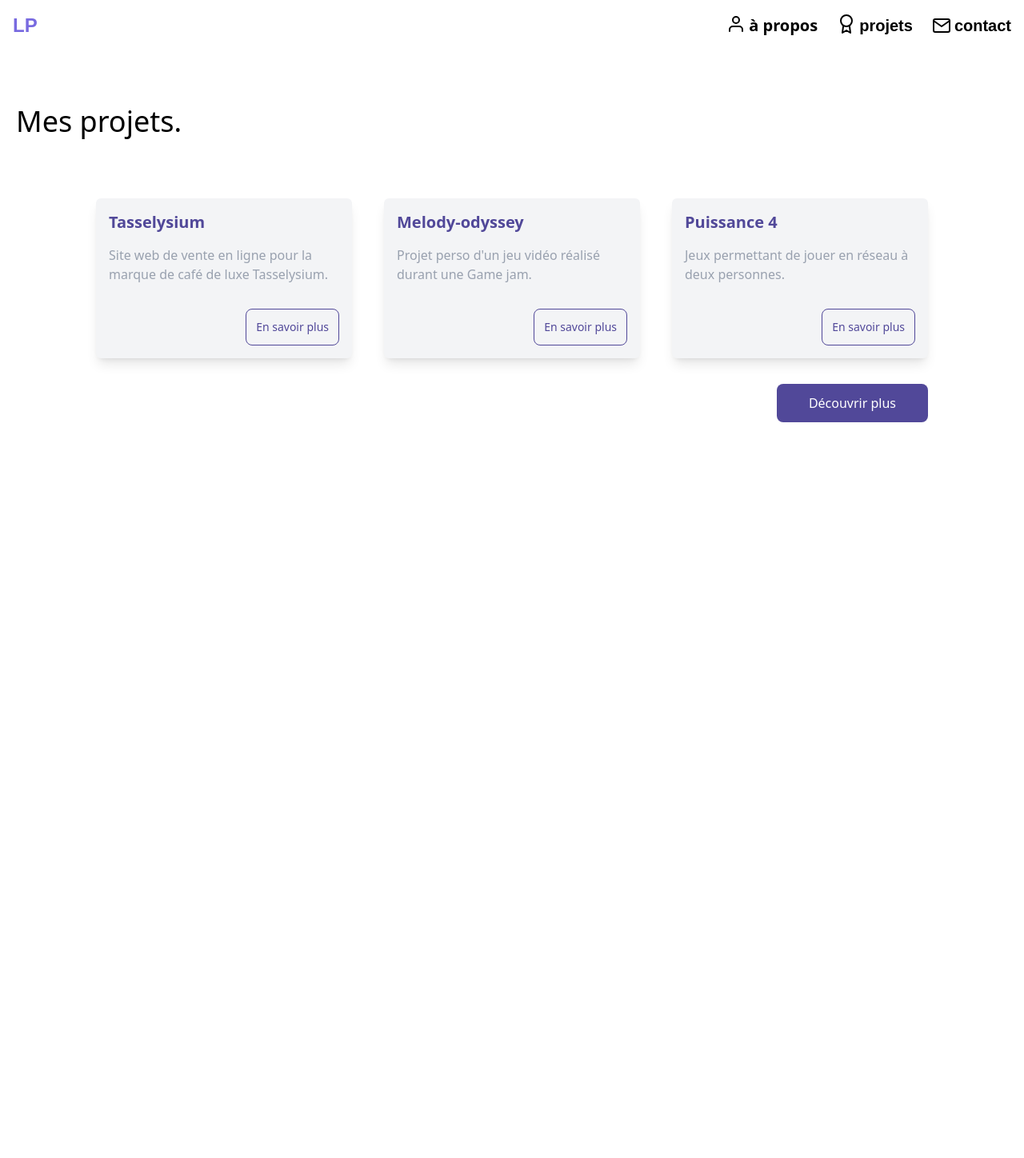
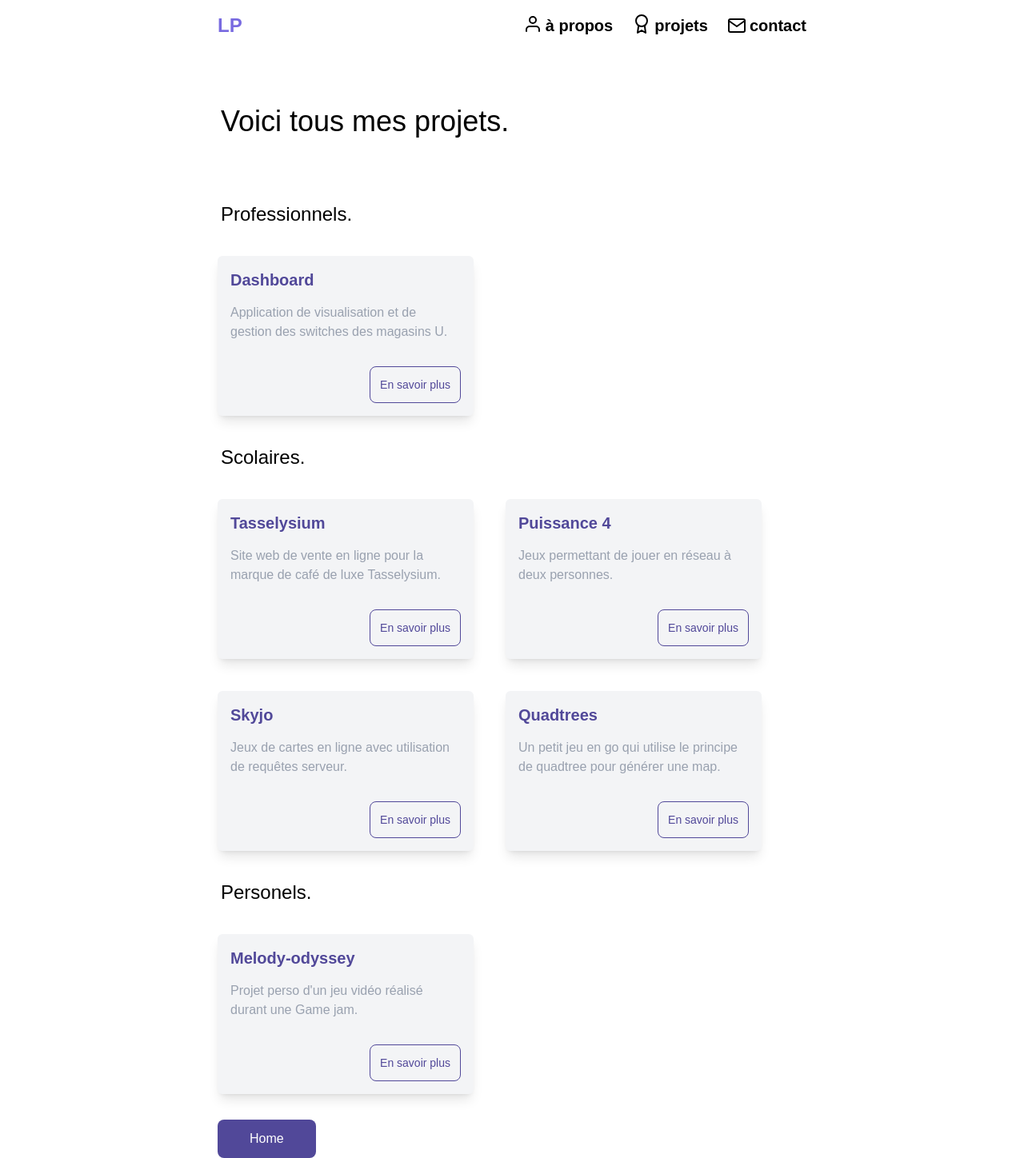
Before and after one commit to Speed-12/portfolio, a React (Vite) app in the folder portfolioApp/: page /projects in a window 1280 px wide. Shown: the whole page at 80% size. Before the commit the page ends 800 px from the top, so only its background shows below. Built offline with nearby package versions, Linux system fonts and the light colour scheme.

Commit message:
adding projects page

```diff
--- a/portfolioApp/src/App.tsx
+++ b/portfolioApp/src/App.tsx
@@ -9,7 +9,7 @@ function App() {
 
   return (
     <div className='flex w-full h-full justify-center font-[arial]'>
-      <div className='max-w-[60vw]'>
+      <div className='md:w-[60vw]'>
         <Header></Header>
         <Intro />
         <Apropros />
--- a/portfolioApp/src/Intro.tsx
+++ b/portfolioApp/src/Intro.tsx
@@ -29,7 +29,8 @@ return (
             <div className='flex max-lg:flex-col w-full sm:pt-10 items-center justify-between'>
                 <div className='flex flex-col w-fit'>
                     <h2 className='xl:text-7xl md:text-5xl text-4xl text-black'>Lucas Piou</h2>
-                    <h2 className='xl:text-4xl md:text-3xl text-2xl sm:w-fit w-12 sm:pb-0 pb-10'> Etudiant  {specialities} </h2>
+                    <img src="llline.svg" alt="" />
+                    <h2 className='xl:text-4xl md:text-3xl text-2xl sm:w-fit w-12 sm:pb-0 pb-20'> Etudiant  {specialities} </h2>
                 </div>
 
                 <div className='rounded-b-[25vw] relative overflow-hidden 2xl:w-[20vw] md:w-[25vw] w-[40vw] 2xl:h-[30vw] md:h-[40vw] h-[60vw] -translate-y-[70px]'>
@@ -49,9 +50,9 @@ return (
 
             <div className="h-fit">
                 <a className='scroll-smooth ' href="#apropos">
-                    <img className='fill-white xl:size-10 md:size-8 size-4 animate-bounce' src="angle-down.svg" alt="" />
-                    <img className='xl:size-10 md:size-8 size-4 animate-bounce' src="angle-down.svg " alt="" />
-                    <img className='xl:size-10 md:size-8 size-4 animate-bounce' src="angle-down.svg" alt="" />
+                    <img className='xl:size-[4vh] md:size-[4vh] size-[4vh] animate-bounce' src="angle-down.svg" alt="" />
+                    <img className='xl:size-[4vh] md:size-[4vh] size-[4vh] animate-bounce' src="angle-down.svg " alt="" />
+                    <img className='xl:size-[4vh] md:size-[4vh] size-[4vh] animate-bounce' src="angle-down.svg" alt="" />
                 </a>
             </div>
         </div>
--- a/portfolioApp/src/projects.tsx
+++ b/portfolioApp/src/projects.tsx
@@ -21,10 +21,12 @@ export default function Projects() {
                         <div className='flex flex-nowrap max-xl:flex-col flex-row items-center w-full gap-2'>
                             {cards.map((card, index) => (<Card key={index} index={index} {...card}/>))}
                         </div>
+                        <a href="/projects">
+                            <button className="flex self-end w-fit mx-4 px-10 py-3 text-md bg-[#514899] text-white p-2 mt-4 hover:scale-105 rounded-lg transition-all">
+                                Découvrir plus
+                            </button>
+                        </a>
 
-                        <button className="flex self-end w-fit mx-4 px-10 py-3 text-md bg-[#514899] text-white p-2 mt-4 hover:scale-105 rounded-lg transition-all">
-                            Découvrir plus
-                        </button>
                     </div>
                 </div>
             </div>
--- a/portfolioApp/src/projectsPage.tsx
+++ b/portfolioApp/src/projectsPage.tsx
@@ -1,14 +1,57 @@
+import Card from './components/Card.tsx';
 import { Header } from './HeaderA.tsx'
-import Projects from './projects.tsx'
 
 export default function ProjectsPage() {
+const cardProfessionnels = [
+{ title: "Dashboard", description: "Application de visualisation et de gestion des switches des magasins U.", img:"", click:()=>{location.href='https://tasselysium.noknok.dev/';}},
+];
+
+const cardsScolaire = [
+{ title: "Tasselysium", description: "Site web de vente en ligne pour la marque de café de luxe Tasselysium.", img:"jeuGo.png", click:()=>{location.href='https://tasselysium.noknok.dev/';}},
+{ title: "Puissance 4", description: "Jeux permettant de jouer en réseau à deux personnes." ,click:()=>{}},
+{ title: "Skyjo", description: "Jeux de cartes en ligne avec utilisation de requêtes serveur.",click:()=>{} },
+{ title: "Quadtrees", description: "Un petit jeu en go qui utilise le principe de quadtree pour générer une map.",click:()=>{} },
+];
+
+const cardsPersonels= [
+{ title: "Melody-odyssey", description: " Projet perso d'un jeu vidéo réalisé durant une Game jam.",click:()=>{location.href='https://koriaaaaaaaaaaa.itch.io/melody-odyssey'} },
+];
+
   return (
     <>
-      <Header></Header>
-      <div>
-          <div>
-              <Projects/>
+      <div className='flex w-full h-full justify-center font-[arial]'>
+        <div className='md:w-[60vw]'>
+          <Header></Header>
+          <div className="flex flex-col gap-10 pt-12  ">
+            <div>
+                <h1 id="projects" className="text-4xl p-5">Voici tous mes projets.</h1>
+            </div>
+            <div className="flex flex-col items-center">
+              <div className="flex flex-col w-fit  justify-end">
+                <h3 className="text-2xl p-5">Professionnels.</h3>
+                <div className='flex flex-wrap max-xl:flex-col flex-row items-center w-full gap-2'>
+                    {cardProfessionnels.map((card, index) => (<Card key={index} index={index} {...card}/>))}
+                </div>
+
+                <h3 className="text-2xl p-5">Scolaires.</h3>
+                <div className='flex flex-wrap max-xl:flex-col flex-row items-center w-full gap-2'>
+                    {cardsScolaire.map((card, index) => (<Card key={index} index={index} {...card}/>))}
+                </div>
+
+                <h3 className="text-2xl p-5">Personels.</h3>
+                <div className='flex flex-wrap max-xl:flex-col flex-row items-center w-full gap-2'>
+                    {cardsPersonels.map((card, index) => (<Card key={index} index={index} {...card}/>))}
+                </div>
+
+                <a href="/">
+                  <button className="flex self-end w-fit mx-4 px-10 py-3 text-md bg-[#514899] text-white p-2 mt-4 hover:scale-105 rounded-lg transition-all">
+                      Home
+                  </button>
+                </a>
+              </div>
+            </div>
           </div>
+        </div>
       </div>
     </>
 
```
Also changed, not shown: portfolioApp/public/assets/llline.svg (added).
